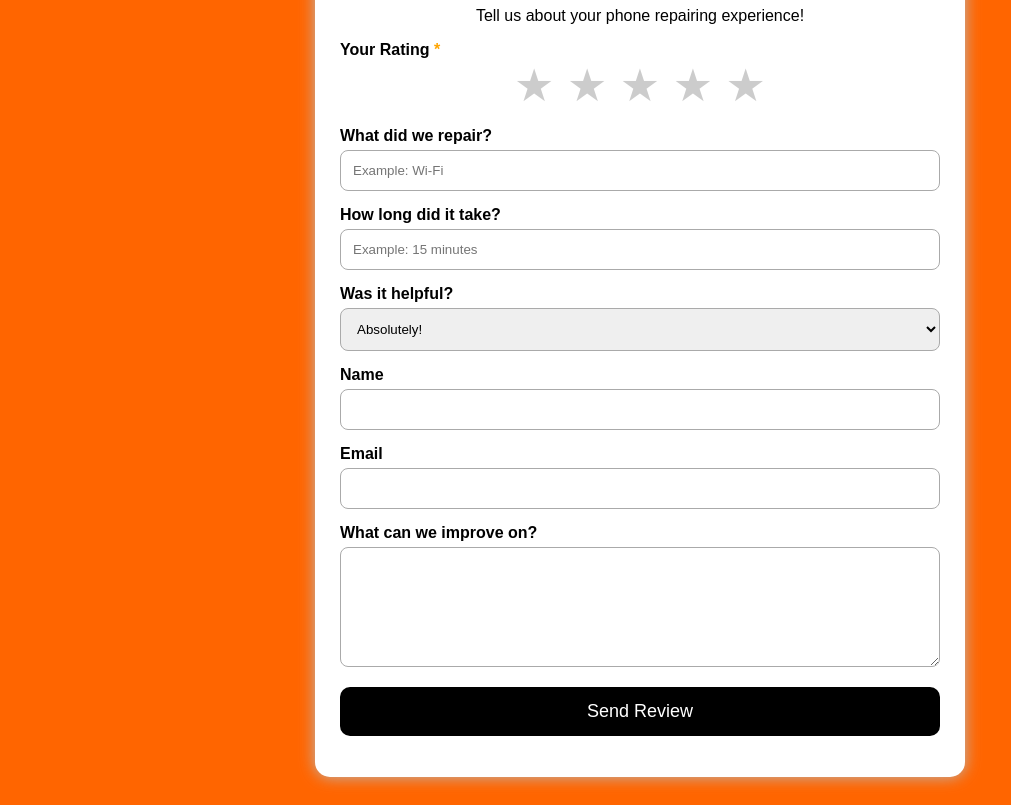
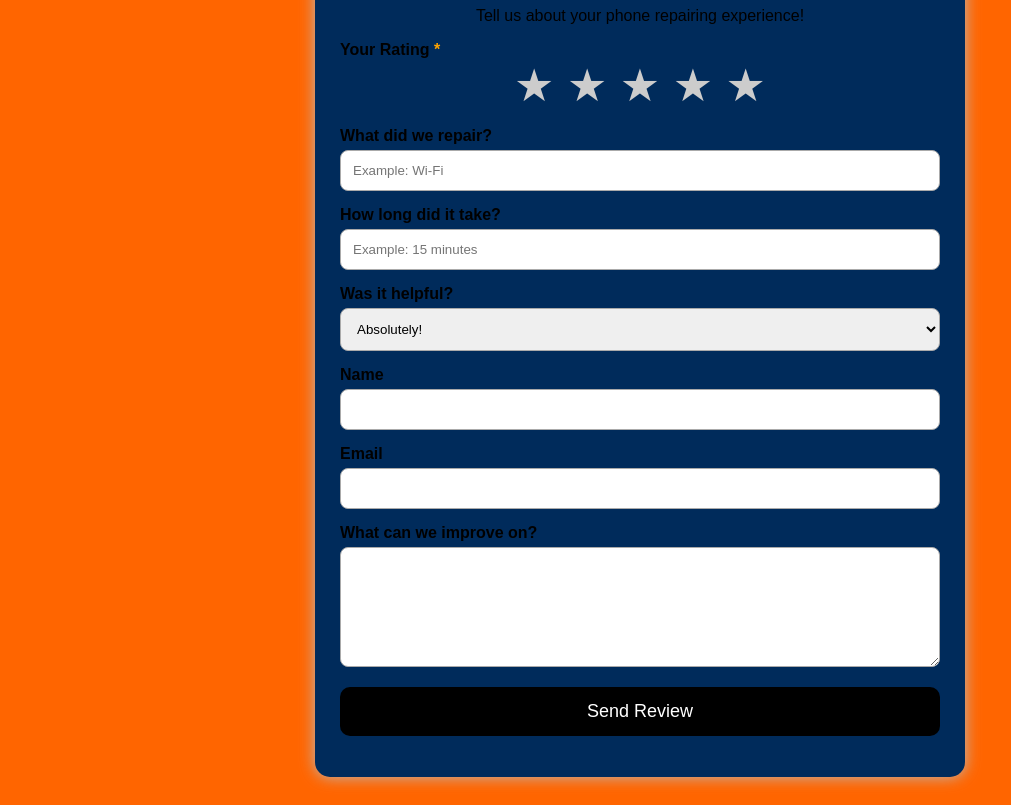
Before and after one commit to crowcawcaw88/CawCleanzIt, a website: page CawCleanzIt/index.html in a window 1280 px wide. Shown: the part 145-950 px from the top of the page, without its empty margins (0-1011 px from the left). Drawn offline with Linux system fonts and the light colour scheme.

Commit message:
Update index.html

```diff
--- a/CawCleanzIt/index.html
+++ b/CawCleanzIt/index.html
@@ -16,7 +16,7 @@ body {
 .box {
     max-width: 600px;
     margin: auto;
-    background: white;
+    background: #002B5B;
     padding: 25px;
     border-radius: 15px;
     box-shadow: 0 0 15px #bbb;
```
